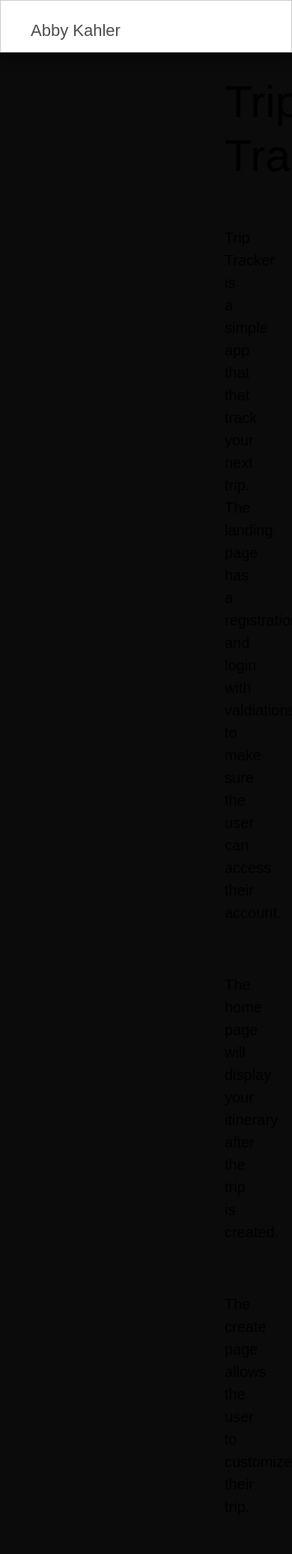
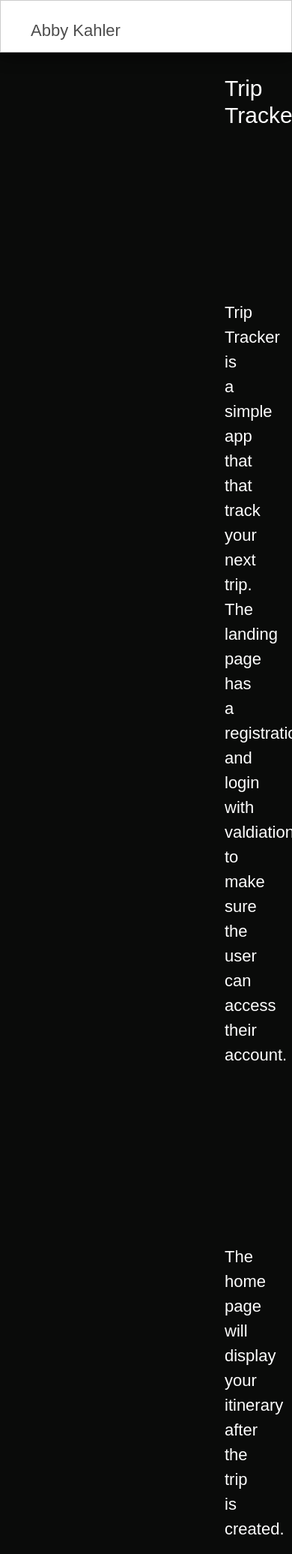
Before and after one commit to abbykahler/abby, a Django app: page /trip in a window 390 px wide; the page is wider, and only the part inside the window is pictured. Shown: the top 2072 px of that part at 75% size. Before the commit the page ends 70 px from the top of that part, so only its background shows below. Run offline with Django 3.2, Linux system fonts and the light colour scheme.

Commit message:
updated css

```diff
--- a/main/static/style.css
+++ b/main/static/style.css
@@ -50,7 +50,26 @@
     .schools .dojo img, .schools .mtsu img,.schools .lyon img {
         height: 250px;
     }
+    .img_mobile img{
+        height:50px;
+    }
 
+    .trip_body, .trip_center{
+        color:white;
+
+    }
+    .trip_body .trip_center h1{
+        font-size: 30px;
+    }
+    .trip_body .trip_center p{
+        font-size: 22px;
+        text-align: center;
+    }
+    .trip_body .trip_center img{
+        height: 200px;
+        width: 200px;
+
+}
 }
 @media only screen and ( min-width: 768px ) {
     .sm-4, .lg-1 {
@@ -363,12 +382,12 @@ body {
 
 /* /////////////CONTACT */
 
-@media only screen and (max-width: 768px){
+/* @media only screen and (max-width: 768px){
     .contact {
         /* width: 100%; */
         /* margin-left: 2%;  */
     }
-}
+} */
 
 .contact{
     border-radius: 3px;
@@ -404,7 +423,7 @@ body {
 .container {
     position: relative;
     width: 50%;
-  }
+}
 
 
 
--- a/main/templates/trip.html
+++ b/main/templates/trip.html
@@ -46,7 +46,7 @@
                 <img src="static/image/trip_menu.png" alt="Home">
                 <p>The travel plan is now updated on the home screen where the trip can be removed or edited.</p>
                 <img src="static/image/view_trip.png" alt="Home">
-                <p>All the details of the trip can be viewed here.</p>
+                <p>All the details of the trip can be viewed on this page.</p>
             </div>
         </div>
     </body>
```
